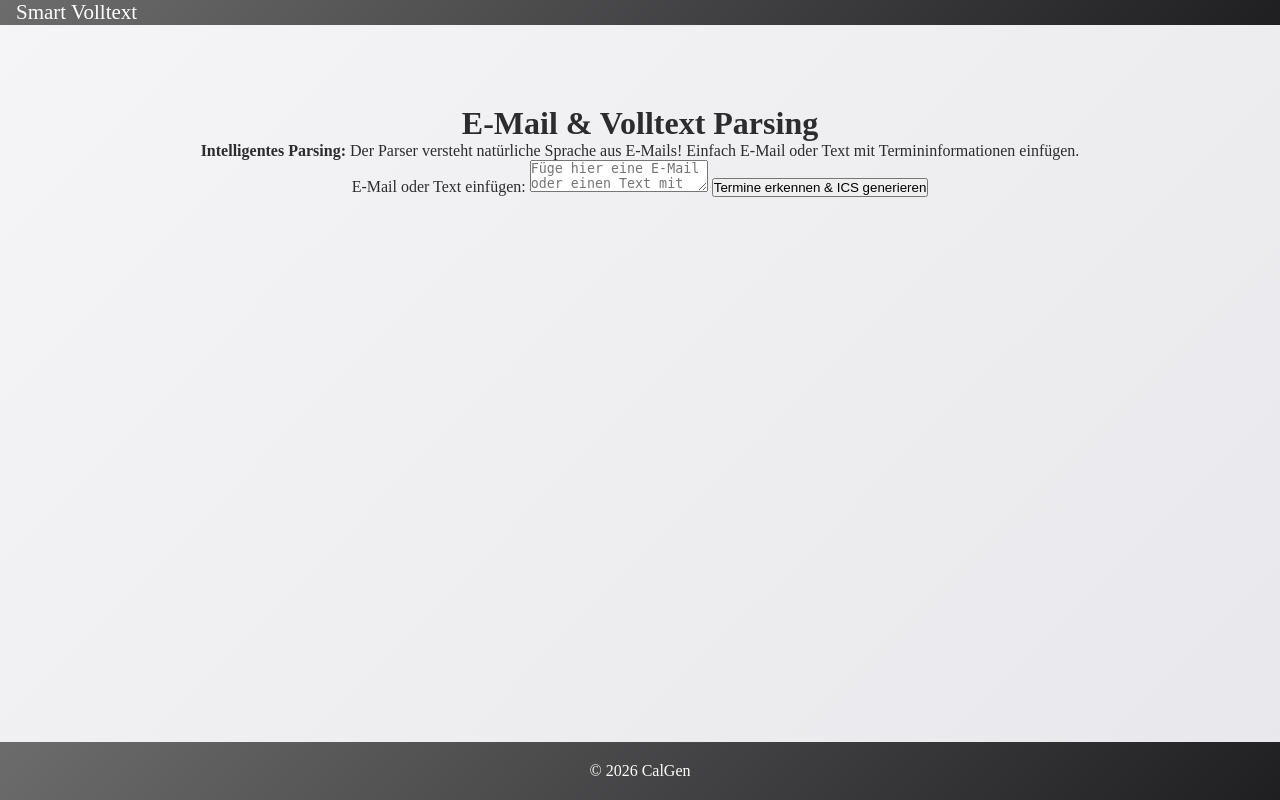
After one commit to ReikyX/ICS-Generator-IHK---Projekt-, a Flask app: page /smart_text in a window 1280 px wide. The commit adds this page. Run offline with Flask 3, Linux system fonts and the light colour scheme.

Commit message:
add: smart.html, base.html(navbar), style.css(navbar, body, main and footer)

```diff
--- a/app/routes.py
+++ b/app/routes.py
@@ -5,3 +5,7 @@ from flask import render_template
 @app.route('/home')
 def index_page():
     return render_template('index.html')
+
+@app.route('/smart_text')
+def smart_page():
+    return render_template('smart.html')
--- a/app/static/css/style.css
+++ b/app/static/css/style.css
@@ -0,0 +1,49 @@
+* {
+    margin: 0;
+    padding: 0;
+}
+
+:root{
+    --text-primary: #2c2c2e;
+    --text-secondary: #3a3a3c;
+
+    --bg-primary: #f5f5f7;
+    --bg-secondary: #ffffff;
+
+    --navbar-text: #ffffff;
+    --footer-text: #ffffff;
+
+    --gradient-subtle: linear-gradient(135deg, #f5f5f7 0%, #e8e8ec 100%)
+}
+
+.navbar{
+    background: linear-gradient(135deg, #6c6c6d 0%, #1f1f21);
+}
+
+.menu a{
+    color: var(--navbar-text);
+    text-decoration: none;
+    font-size: 21px;
+    padding: 8px 16px;
+}
+
+body{
+    background: var(--gradient-subtle);
+    color: var(--text-primary);
+    display: flex;
+    flex-direction: column;
+    min-height: 100vh;
+}
+
+main{
+    text-align: center;
+    padding-top: 80px;
+}
+footer{
+    background: linear-gradient(135deg, #6c6c6d 0%, #1f1f21);
+    color: var(--footer-text);
+    text-align: center;
+    margin-top: auto;
+    padding: 20px;
+    border-top: blur(5px);
+}
--- a/app/templates/base.html
+++ b/app/templates/base.html
@@ -3,15 +3,18 @@
 <head>
     <meta charset="UTF-8">
     <meta name="viewport" content="width=device-width, initial-scale=1.0">
-    <link
-      rel="stylesheet"
-      href="{{ url_for('static', filename='css/style.css') }}"
-    />
+    <link rel="stylesheet" href="{{ url_for('static', filename='css/style.css') }}"/>
     <title>{% block title %} {% endblock %}</title>
 </head>
 <body>
     <header>
-
+        <nav class="navbar">
+            <ul class="menu">
+                <li>
+                    <a href="{{ url_for('smart_page') }}" class="nav-link-item">Smart Volltext</a>
+                </li>
+            </ul>
+        </nav>
     </header>
     <main>
         {% block content %} {% endblock %}
--- /dev/null
+++ b/app/templates/smart.html
@@ -0,0 +1,24 @@
+{% extends 'base.html' %}
+
+{% block title %}ICS-Generator - Volltext Parsing{% endblock %}
+
+{% block content %}
+<div class="title-header">
+    <h1 class="title">E-Mail & Volltext Parsing</h1>
+</div>
+
+<div>
+    <div class="info-box"><strong>Intelligentes Parsing: </strong> Der Parser versteht natürliche Sprache aus E-Mails! Einfach E-Mail oder Text mit Termininformationen einfügen.</div>
+
+    <form action="/parse_smart" method="post" id="parseForm">
+        <label for="text">E-Mail oder Text einfügen:</label>
+        <textarea name="text" id="text" placeholder="Füge hier eine E-Mail oder einen Text mit Termininformationen ein ...
+
+        Beispiel:
+        'Die Schulung beginnt am 15. April 2026 und endet am 17. April 2026. Die täglichen Unterrichtszeiten sind von 09:00 Uhr bis 16:30 Uhr. Ort: Seminarzentrum, Musterstadt Trainer: Max Mustermann'" required></textarea>
+        <button type="submit" id="submitBtn">Termine erkennen & ICS generieren</button>
+    </form>
+</div>
+
+
+{% endblock %}
```
